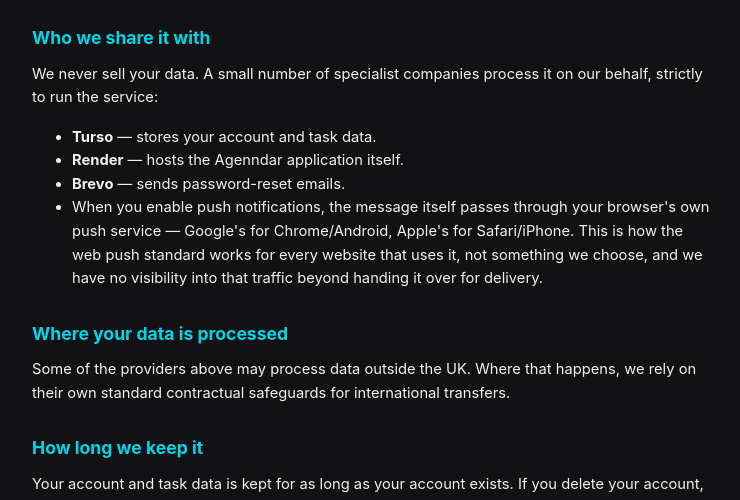
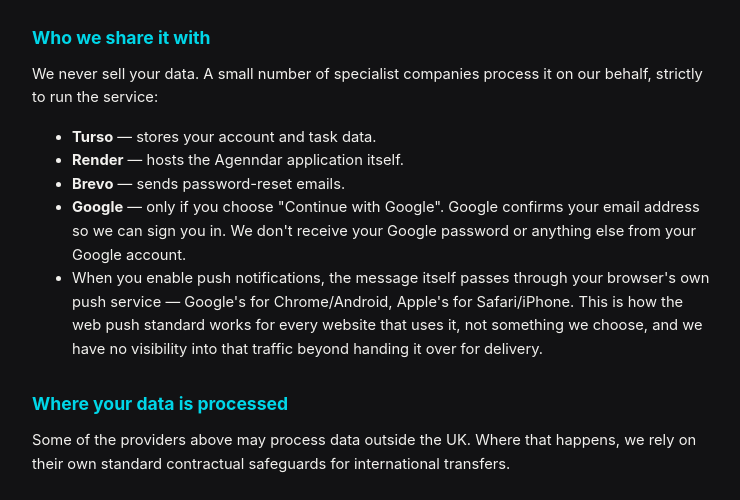
Before and after one commit to dynamixAI/priority-planner-app, a Flask app: page /privacy in a window 1280 px wide. Shown: the part 720-1220 px from the top of the page, without its empty margins (268-1008 px from the left). Run offline with Flask 3, Linux system fonts and the light colour scheme; parts of the project's set-up code (start-up, migrations or seed data) failed here and were passed over.

Commit message:
Add Continue with Google sign-in

```diff
--- a/app.py
+++ b/app.py
@@ -7,6 +7,8 @@ import hashlib
 import hmac
 import smtplib
 import threading
+import urllib.parse
+import urllib.request
 from email.mime.text import MIMEText
 from datetime import datetime, timedelta
 from zoneinfo import ZoneInfo, available_timezones
@@ -36,6 +38,19 @@ TURSO_AUTH_TOKEN = os.environ["TURSO_AUTH_TOKEN"]
 VAPID_PUBLIC_KEY = os.environ.get("VAPID_PUBLIC_KEY", "")
 VAPID_PRIVATE_KEY_FILE = os.environ.get("VAPID_PRIVATE_KEY_FILE", "vapid_private.pem")
 VAPID_CLAIMS = {"sub": "mailto:" + os.environ.get("SENDER_EMAIL", "admin@example.com")}
+
+# Sign in with Google. The button only shows once both are set on Render.
+GOOGLE_CLIENT_ID = os.environ.get("GOOGLE_CLIENT_ID", "").strip()
+GOOGLE_CLIENT_SECRET = os.environ.get("GOOGLE_CLIENT_SECRET", "").strip()
+
+
+def google_enabled():
+    return bool(GOOGLE_CLIENT_ID and GOOGLE_CLIENT_SECRET)
+
+
+@app.context_processor
+def inject_google_flag():
+    return {"google_enabled": google_enabled()}
 
 DEFAULT_PRIORITIES = [
     {"label": "Urgent & Important", "color": "#ef4444"},
@@ -336,6 +351,8 @@ def init_db():
         "ALTER TABLE users ADD COLUMN marketing_opt_in INTEGER DEFAULT 0;",
         "ALTER TABLE users ADD COLUMN time_format TEXT DEFAULT '24h';",
         "ALTER TABLE users ADD COLUMN timezone TEXT DEFAULT 'Europe/London';",
+        # 0 for accounts made with Google that haven't set a password yet.
+        "ALTER TABLE users ADD COLUMN has_password INTEGER DEFAULT 1;",
     ]:
         try:
             conn.execute(stmt)
@@ -531,6 +548,126 @@ def login():
     return render_template("login.html")
 
 
+# ---- Sign in with Google ----
+# Standard OAuth "authorization code" flow: send the user to Google, Google
+# sends them back to /auth/google/callback with a one-time code, and we swap
+# that code (plus our client secret) for their verified email address.
+# Only the email is requested; we never see their Google password.
+
+def google_redirect_uri():
+    uri = url_for("google_callback", _external=True)
+    # Render serves the app over HTTPS from behind a proxy, so Flask sees
+    # plain http; Google needs the exact https address registered for it.
+    if not request.host.startswith(("localhost", "127.0.0.1")):
+        uri = uri.replace("http://", "https://", 1)
+    return uri
+
+
+def google_fetch_json(url, form=None, token=None):
+    body = urllib.parse.urlencode(form).encode() if form is not None else None
+    req = urllib.request.Request(url, data=body)
+    if token:
+        req.add_header("Authorization", "Bearer " + token)
+    with urllib.request.urlopen(req, timeout=10) as resp:
+        return json.loads(resp.read().decode())
+
+
+def unique_username(conn, email):
+    base = re.sub(r"[^a-z0-9_]", "", email.split("@")[0].lower())[:20] or "user"
+    name, n = base, 1
+    while fetch_one(conn, "SELECT id FROM users WHERE username = ?", (name,)):
+        n += 1
+        name = f"{base}{n}"
+    return name
+
+
+@app.route("/auth/google")
+def google_login():
+    if not google_enabled():
+        flash("Google sign-in isn't available right now.", "error")
+        return redirect(url_for("login"))
+    state = secrets.token_urlsafe(24)
+    session["google_state"] = state
+    # The sign-in page adds the device's timezone, for new accounts.
+    session["google_tz"] = clean_timezone(request.args.get("tz", ""))
+    params = {
+        "client_id": GOOGLE_CLIENT_ID,
+        "redirect_uri": google_redirect_uri(),
+        "response_type": "code",
+        "scope": "openid email",
+        "state": state,
+        "prompt": "select_account",
+    }
+    return redirect("https://accounts.google.com/o/oauth2/v2/auth?"
+                    + urllib.parse.urlencode(params))
+
+
+@app.route("/auth/google/callback")
+def google_callback():
+    expected = session.pop("google_state", None)
+    user_tz = session.pop("google_tz", None) or clean_timezone("")
+    # The state value proves this reply belongs to a sign-in we started.
+    if not expected or not hmac.compare_digest(expected, request.args.get("state", "")):
+        flash("Google sign-in timed out. Please try again.", "error")
+        return redirect(url_for("login"))
+    code = request.args.get("code")
+    if request.args.get("error") or not code:
+        flash("Google sign-in was cancelled.", "error")
+        return redirect(url_for("login"))
+
+    try:
+        tokens = google_fetch_json("https://oauth2.googleapis.com/token", form={
+            "code": code,
+            "client_id": GOOGLE_CLIENT_ID,
+            "client_secret": GOOGLE_CLIENT_SECRET,
+            "redirect_uri": google_redirect_uri(),
+            "grant_type": "authorization_code",
+        })
+        info = google_fetch_json("https://openidconnect.googleapis.com/v1/userinfo",
+                                 token=tokens["access_token"])
+    except Exception:
+        app.logger.exception("Google sign-in failed")
+        flash("Couldn't sign in with Google. Please try again.", "error")
+        return redirect(url_for("login"))
+
+    email = (info.get("email") or "").strip().lower()
+    if not email or info.get("email_verified") is not True:
+        flash("Your Google account's email address isn't verified.", "error")
+        return redirect(url_for("login"))
+
+    conn = get_db()
+    user = fetch_one(conn, "SELECT id, username FROM users WHERE LOWER(email) = ?", (email,))
+    if user:
+        # Existing account with the same email: sign in to it.
+        conn.execute(
+            "UPDATE users SET failed_attempts = 0, lock_until = 0, "
+            "is_permanently_locked = 0 WHERE id = ?",
+            (user["id"],)
+        )
+        conn.commit()
+        session["user_id"] = user["id"]
+        session["username"] = user["username"]
+        return redirect(url_for("dashboard"))
+
+    # New user: create the account. There's no password yet (has_password=0);
+    # they can set one any time with "Forgot password?".
+    username = unique_username(conn, email)
+    conn.execute(
+        "INSERT INTO users (username, email, password_hash, theme, week_start, "
+        "active_days, failed_attempts, lock_until, is_permanently_locked, "
+        "terms_accepted_at, marketing_opt_in, time_format, timezone, has_password) "
+        "VALUES (?, ?, ?, 'light', 'sunday', ?, 0, 0, 0, ?, 0, ?, ?, 0)",
+        (username, email, generate_password_hash(secrets.token_urlsafe(32)),
+         json.dumps(DEFAULT_ACTIVE_DAYS), time.time(), DEFAULT_TIME_FORMAT, user_tz)
+    )
+    conn.commit()
+    new_user = fetch_one(conn, "SELECT id FROM users WHERE username = ?", (username,))
+    seed_default_priorities(conn, new_user["id"])
+    session["user_id"] = new_user["id"]
+    session["username"] = username
+    return redirect(url_for("priority_setup"))
+
+
 @app.route("/forgot-password", methods=["GET", "POST"])
 def forgot_password():
     if request.method == "POST":
@@ -580,7 +717,8 @@ def reset_password(token):
         hashed = generate_password_hash(password)
         conn.execute(
             "UPDATE users SET password_hash = ?, reset_token = NULL, reset_token_expiry = 0, "
-            "failed_attempts = 0, lock_until = 0, is_permanently_locked = 0 WHERE id = ?",
+            "failed_attempts = 0, lock_until = 0, is_permanently_locked = 0, "
+            "has_password = 1 WHERE id = ?",
             (hashed, user["id"])
         )
         conn.commit()
@@ -701,7 +839,7 @@ def priority_setup():
 
         return redirect(url_for("dashboard"))
 
-    user = fetch_one(conn, "SELECT theme, week_start, active_days, overdue_threshold_days, grid_orientation, time_format, timezone FROM users WHERE id = ?", (user_id,))
+    user = fetch_one(conn, "SELECT theme, week_start, active_days, overdue_threshold_days, grid_orientation, time_format, timezone, has_password FROM users WHERE id = ?", (user_id,))
     priorities = fetch_all(
         conn, "SELECT * FROM priorities WHERE user_id = ? AND is_active = 1 ORDER BY sort_order ASC", (user_id,)
     )
@@ -717,7 +855,8 @@ def priority_setup():
         "priority_setup.html", priorities=priorities, theme=theme, week_start=week_start,
         active_days=active_days, overdue_threshold_days=overdue_threshold_days,
         grid_orientation=grid_orientation, time_format=time_format,
-        user_timezone=user_tz, timezones=VALID_TIMEZONES
+        user_timezone=user_tz, timezones=VALID_TIMEZONES,
+        has_password=not user or user.get("has_password") != 0
     )
 
 
@@ -1193,12 +1332,18 @@ def delete_account():
     if "user_id" not in session:
         return jsonify({"error": "Unauthorized"}), 401
     user_id = session["user_id"]
-    data = request.get_json()
+    data = request.get_json() or {}
     password = data.get("password", "")
 
     conn = get_db()
     user = fetch_one(conn, "SELECT * FROM users WHERE id = ?", (user_id,))
-    if not user or not check_password_hash(user["password_hash"], password):
+    if not user:
+        return jsonify({"error": "Incorrect password."}), 400
+    if user.get("has_password") == 0:
+        # Google account with no password: an explicit confirmation is enough.
+        if data.get("confirm") is not True:
+            return jsonify({"error": "Please confirm you want to delete your account."}), 400
+    elif not check_password_hash(user["password_hash"], password):
         return jsonify({"error": "Incorrect password."}), 400
 
     conn.execute("DELETE FROM tasks WHERE user_id = ?", (user_id,))
--- a/templates/privacy.html
+++ b/templates/privacy.html
@@ -69,6 +69,7 @@
       <li><strong>Turso</strong> — stores your account and task data.</li>
       <li><strong>Render</strong> — hosts the Agenndar application itself.</li>
       <li><strong>Brevo</strong> — sends password-reset emails.</li>
+      <li><strong>Google</strong> — only if you choose "Continue with Google". Google confirms your email address so we can sign you in. We don't receive your Google password or anything else from your Google account.</li>
       <li>When you enable push notifications, the message itself passes through your browser's own push service — Google's for Chrome/Android, Apple's for Safari/iPhone. This is how the web push standard works for every website that uses it, not something we choose, and we have no visibility into that traffic beyond handing it over for delivery.</li>
     </ul>
 
```
Also changed, not shown: templates/login.html (+73 -0 lines), templates/priority_setup.html (+20 -0 lines), templates/register.html (+73 -0 lines).
